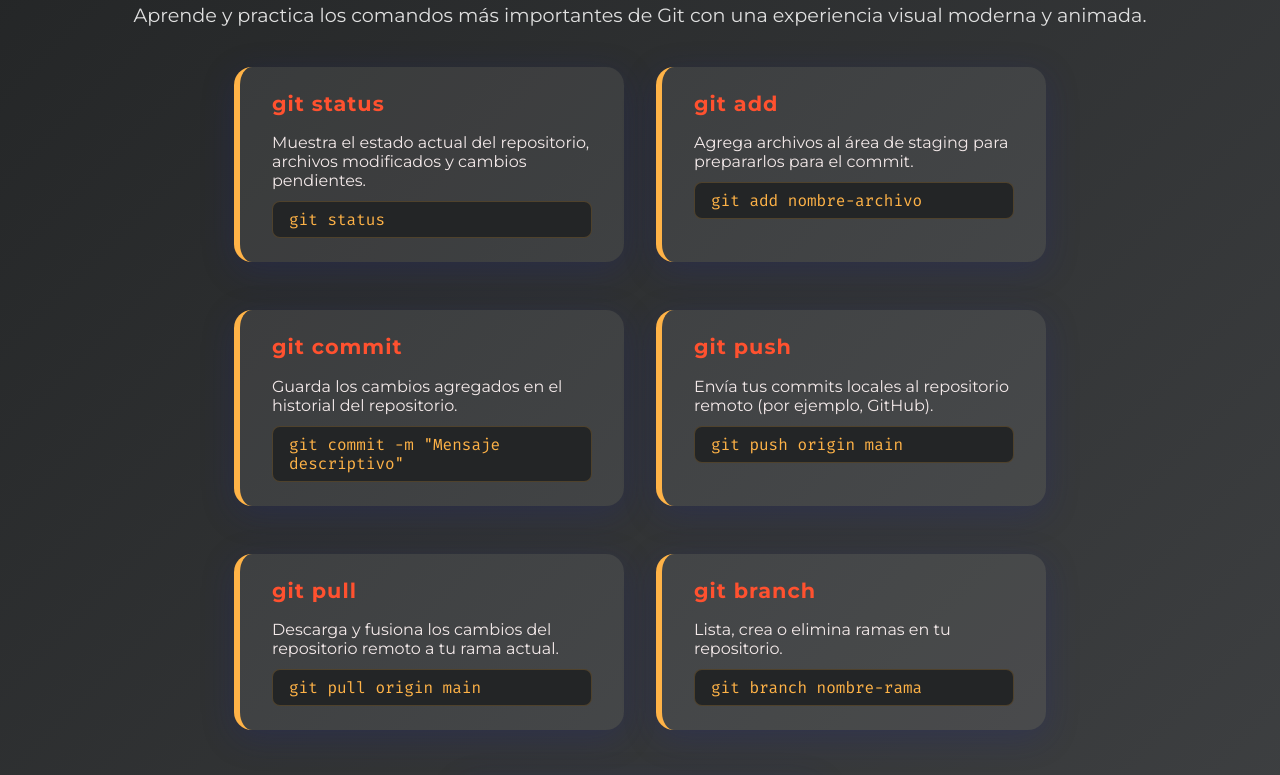
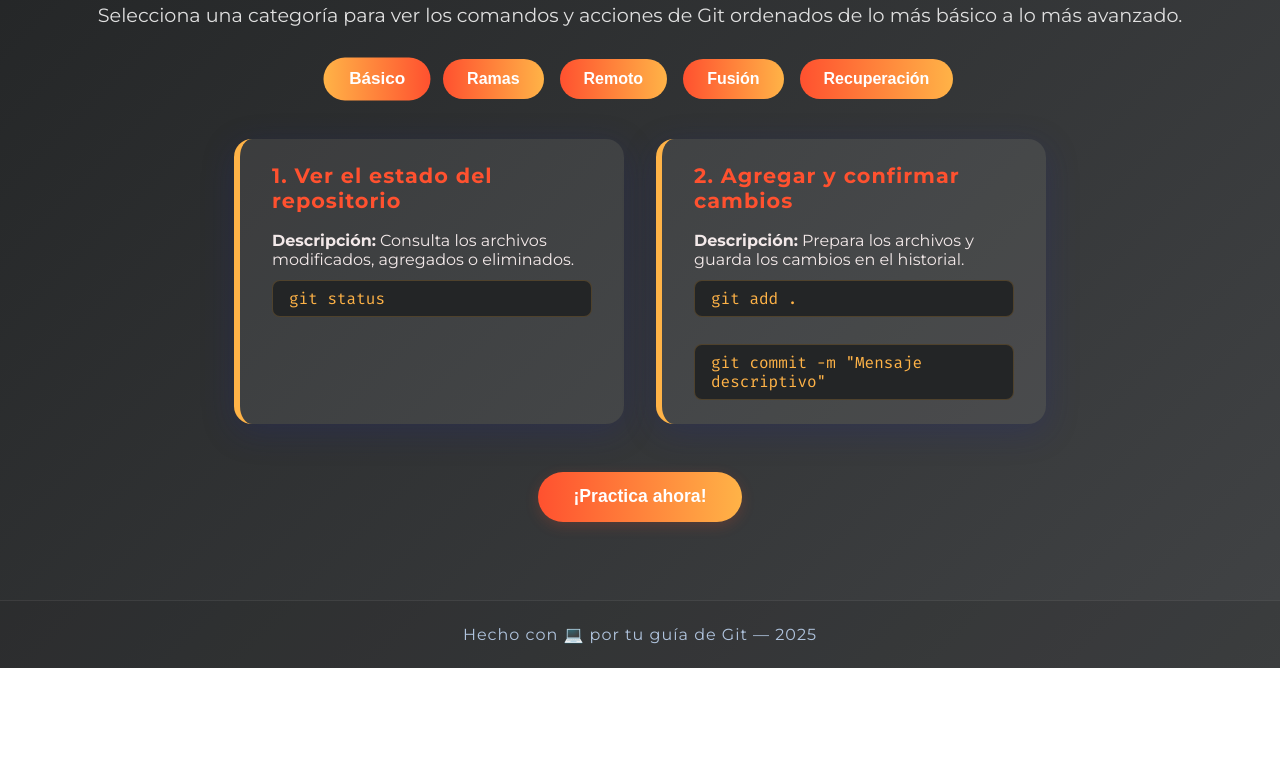
Before and after one commit to Kike0912/REPOSITORIO-DE-PRUEBAS, a plain HTML site: page hola.html in a window 1280 px wide. Shown: the part 132-907 px from the top of the page. After the commit the page ends 800 px from the top, so only its background shows below. Drawn offline with Linux system fonts and the light colour scheme.

Commit message:
actualizo el html

```diff
--- a/hola.html
+++ b/hola.html
@@ -3,50 +3,110 @@
 <head>
   <meta charset="UTF-8">
   <meta name="viewport" content="width=device-width, initial-scale=1">
-  <title>Comandos Esenciales de Git - UX/UI Animado</title>
+  <title>Guía de Acciones y Comandos Git</title>
   <link rel="stylesheet" href="estilos-git.css">
+  <style>
+    .categorias {
+      display: flex;
+      flex-wrap: wrap;
+      gap: 1rem;
+      justify-content: center;
+      margin-bottom: 2rem;
+    }
+    .cat-btn {
+      background: linear-gradient(90deg, #ff512f 0%, #ffb347 100%);
+      color: #fff;
+      border: none;
+      border-radius: 20px;
+      padding: 0.7rem 1.5rem;
+      font-size: 1rem;
+      font-weight: bold;
+      cursor: pointer;
+      transition: background 0.3s, transform 0.2s;
+    }
+    .cat-btn.active, .cat-btn:hover {
+      background: linear-gradient(90deg, #ffb347 0%, #ff512f 100%);
+      transform: scale(1.07);
+    }
+    .comando-card { display: none; }
+    .comando-card.visible { display: block; }
+  </style>
 </head>
 <body>
   <header>
-    <h1>Comandos Esenciales de Git</h1>
-    <p>Aprende y practica los comandos más importantes de Git con una experiencia visual moderna y animada.</p>
+    <h1>Guía de Acciones y Comandos Git</h1>
+    <p>Selecciona una categoría para ver los comandos y acciones de Git ordenados de lo más básico a lo más avanzado.</p>
   </header>
   <main>
+    <div class="categorias">
+      <button class="cat-btn active" onclick="mostrarCategoria('basico', this)">Básico</button>
+      <button class="cat-btn" onclick="mostrarCategoria('ramas', this)">Ramas</button>
+      <button class="cat-btn" onclick="mostrarCategoria('remoto', this)">Remoto</button>
+      <button class="cat-btn" onclick="mostrarCategoria('fusion', this)">Fusión</button>
+      <button class="cat-btn" onclick="mostrarCategoria('recuperacion', this)">Recuperación</button>
+    </div>
     <section class="comandos">
-      <div class="comando-card">
-        <h2>git status</h2>
-        <p>Muestra el estado actual del repositorio, archivos modificados y cambios pendientes.</p>
+      <!-- Básico -->
+      <div class="comando-card basico visible">
+        <h2>1. Ver el estado del repositorio</h2>
+        <p><b>Descripción:</b> Consulta los archivos modificados, agregados o eliminados.</p>
         <code>git status</code>
       </div>
-      <div class="comando-card">
-        <h2>git add</h2>
-        <p>Agrega archivos al área de staging para prepararlos para el commit.</p>
-        <code>git add nombre-archivo</code>
-      </div>
-      <div class="comando-card">
-        <h2>git commit</h2>
-        <p>Guarda los cambios agregados en el historial del repositorio.</p>
+      <div class="comando-card basico visible">
+        <h2>2. Agregar y confirmar cambios</h2>
+        <p><b>Descripción:</b> Prepara los archivos y guarda los cambios en el historial.</p>
+        <code>git add .</code><br>
         <code>git commit -m "Mensaje descriptivo"</code>
       </div>
-      <div class="comando-card">
-        <h2>git push</h2>
-        <p>Envía tus commits locales al repositorio remoto (por ejemplo, GitHub).</p>
+      <!-- Ramas -->
+      <div class="comando-card ramas">
+        <h2>3. Crear una nueva rama y subirla al remoto</h2>
+        <p><b>Descripción:</b> Crea una rama a partir de la principal y súbela a GitHub.</p>
+        <code>git branch nombre-nueva-rama</code><br>
+        <code>git checkout nombre-nueva-rama</code><br>
+        <code>git push origin nombre-nueva-rama</code>
+      </div>
+      <div class="comando-card ramas">
+        <h2>4. Eliminar una rama remota</h2>
+        <p><b>Descripción:</b> Borra una rama del repositorio remoto (GitHub).</p>
+        <code>git push origin --delete nombre-de-la-rama</code>
+      </div>
+      <!-- Remoto -->
+      <div class="comando-card remoto">
+        <h2>5. Subir cambios al repositorio remoto</h2>
+        <p><b>Descripción:</b> Envía tus commits locales a GitHub.</p>
+        <code>git push origin nombre-de-la-rama</code>
+      </div>
+      <div class="comando-card remoto">
+        <h2>6. Traer cambios del remoto</h2>
+        <p><b>Descripción:</b> Descarga y fusiona los cambios del repositorio remoto a tu rama actual.</p>
+        <code>git pull origin nombre-de-la-rama</code>
+      </div>
+      <!-- Fusión -->
+      <div class="comando-card fusion">
+        <h2>7. Fusionar cambios de una rama a main (sin conflicto)</h2>
+        <p><b>Descripción:</b> Integra los cambios de una rama secundaria a la rama principal.</p>
+        <code>git checkout main</code><br>
+        <code>git pull origin main</code><br>
+        <code>git merge nombre-de-la-rama</code><br>
         <code>git push origin main</code>
       </div>
-      <div class="comando-card">
-        <h2>git pull</h2>
-        <p>Descarga y fusiona los cambios del repositorio remoto a tu rama actual.</p>
-        <code>git pull origin main</code>
+      <div class="comando-card fusion">
+        <h2>8. Fusionar ramas con conflicto</h2>
+        <p><b>Descripción:</b> Si hay conflictos al fusionar, resuélvelos y termina el proceso.</p>
+        <code>git checkout main</code><br>
+        <code>git merge nombre-de-la-rama</code><br>
+        <span>Resuelve los conflictos en los archivos afectados.</span><br>
+        <code>git add .</code><br>
+        <code>git commit -m "Resuelve conflictos de merge"</code><br>
+        <code>git push origin main</code>
       </div>
-      <div class="comando-card">
-        <h2>git branch</h2>
-        <p>Lista, crea o elimina ramas en tu repositorio.</p>
-        <code>git branch nombre-rama</code>
-      </div>
-      <div class="comando-card">
-        <h2>git checkout</h2>
-        <p>Cambia de rama o restaura archivos.</p>
-        <code>git checkout nombre-rama</code>
+      <!-- Recuperación -->
+      <div class="comando-card recuperacion">
+        <h2>9. Recuperar archivos eliminados por error (sin commit)</h2>
+        <p><b>Descripción:</b> Si eliminaste archivos accidentalmente antes de hacer commit, puedes restaurarlos fácilmente.</p>
+        <code>git restore --staged .</code><br>
+        <code>git restore .</code>
       </div>
     </section>
     <button class="btn" onclick="alert('¡Sigue practicando tus comandos de Git!')">¡Practica ahora!</button>
@@ -55,6 +115,16 @@
     <span>Hecho con 💻 por tu guía de Git — <span id="year"></span></span>
   </footer>
   <script>
+    // Mostrar solo la categoría seleccionada
+    function mostrarCategoria(cat, btn) {
+      document.querySelectorAll('.cat-btn').forEach(b => b.classList.remove('active'));
+      btn.classList.add('active');
+      document.querySelectorAll('.comando-card').forEach(card => {
+        card.classList.remove('visible');
+        if (card.classList.contains(cat)) card.classList.add('visible');
+      });
+    }
+    // Mostrar todos los básicos al cargar
     document.getElementById('year').textContent = new Date().getFullYear();
   </script>
 </body>
```
Also changed, not shown: 1 other file.
